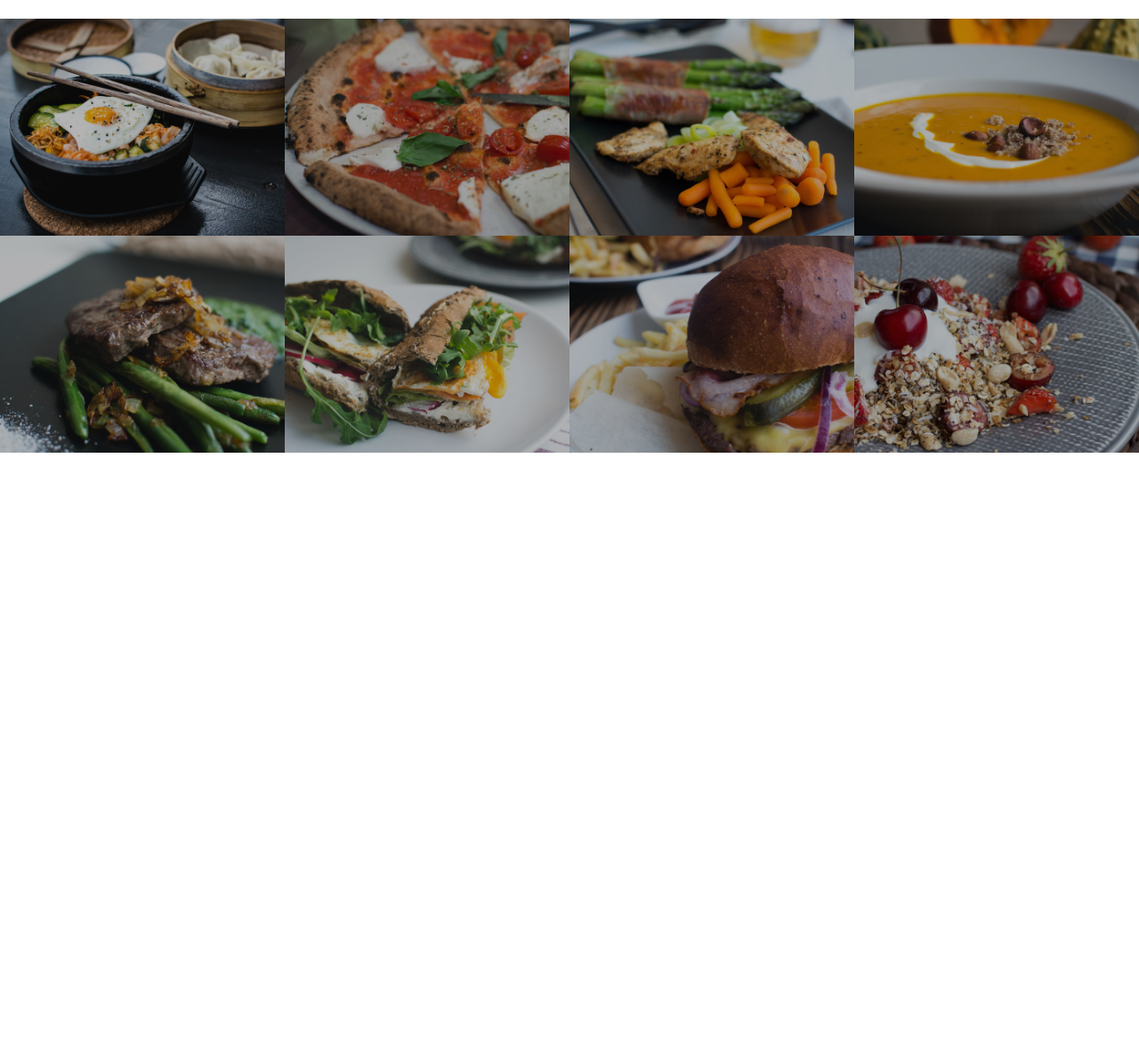
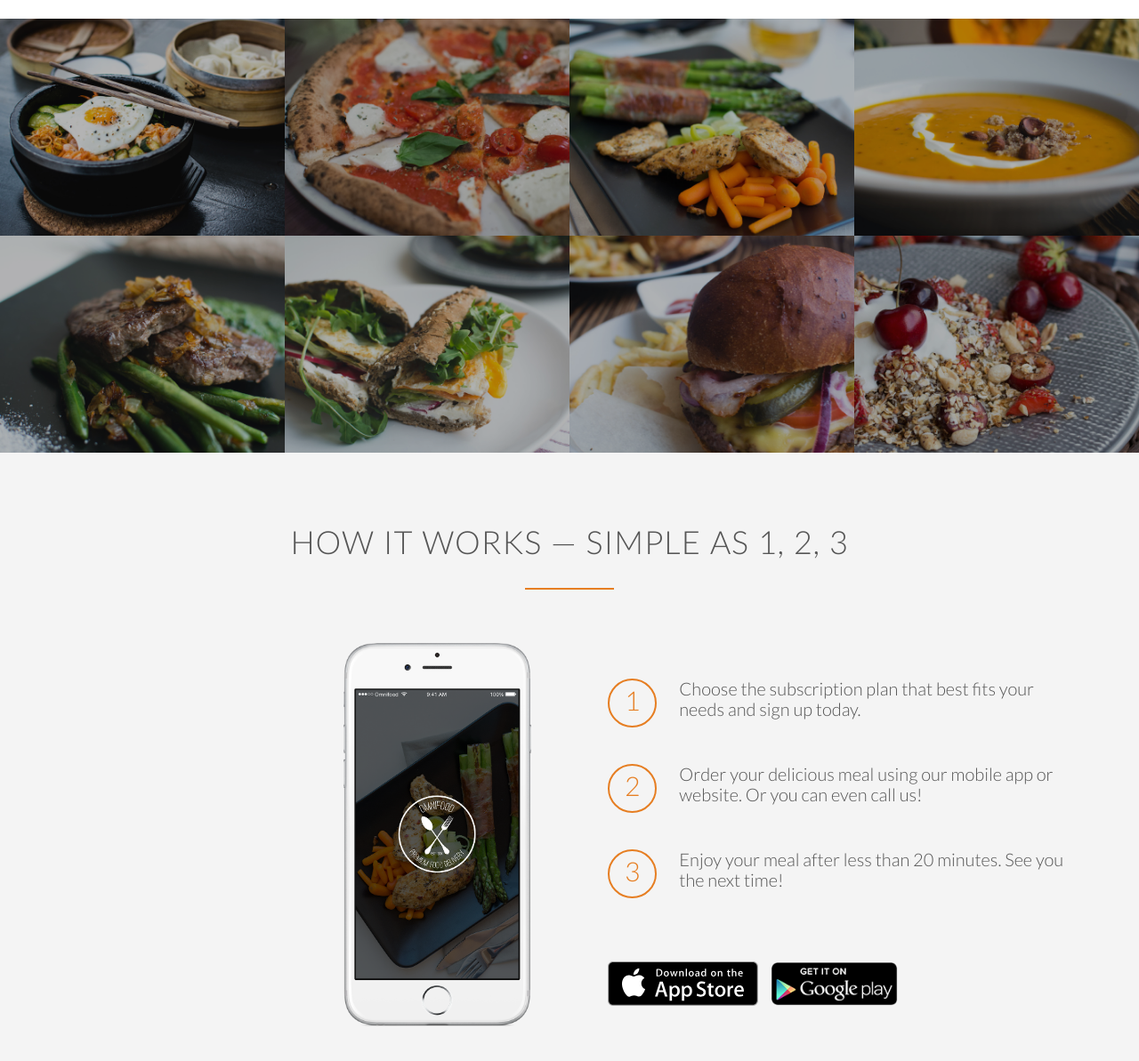
Before and after one commit to thabermeyer/omnifood-project, a website: page app/index.html in a window 1280 px wide. Shown: the part 1489-2682 px from the top of the page at 89% size. Before the commit the page ends 1998 px from the top, so only its background shows below. Drawn offline with Linux system fonts and the light colour scheme.

Commit message:
Finished how-it-works section

```diff
--- a/app/assets/styles/base/_global.css
+++ b/app/assets/styles/base/_global.css
@@ -14,6 +14,22 @@ html {
     font-size: 20px;
     font-weight: 300;
     text-rendering: optimizeLegibility;
+
+}
+
+.clearfix {
+
+    zoom: 1;
+
+    &:after {
+
+        content: '.';
+        clear: both;
+        display: block;
+        height: 0;
+        visibility: hidden;
+
+    }
 
 }
 
@@ -50,3 +66,9 @@ section {
     padding: 0;
 
 }
+
+#how-it-works {
+
+    background-color: $lightGray;
+
+}
--- a/app/assets/styles/base/_variables.css
+++ b/app/assets/styles/base/_variables.css
@@ -1,2 +1,3 @@
 $mainOrange: #e67e22;
 $darkOrange: #cf6d17;
+$lightGray: #f4f4f4;
--- a/app/assets/styles/modules/_btn.css
+++ b/app/assets/styles/modules/_btn.css
@@ -1,4 +1,12 @@
 .btn {
+
+    &__app img {
+
+        height: 50px;
+        width: auto;
+        margin-right: 10px;
+
+    }
 
     &:link, &:visited {
 
--- /dev/null
+++ b/app/assets/styles/modules/_how-it-works.css
@@ -0,0 +1,56 @@
+.how-it-works {
+
+    &__box {
+
+        &:first-child {
+
+            text-align: right;
+            padding-right: 3%;
+            margin-top: 30px;
+
+        }
+
+        &:last-child {
+
+            padding-left: 3%;
+            margin-top: 70px;
+
+        }
+
+    }
+
+    &__app-screen {
+
+        width: 40%;
+
+    }
+
+    &__step {
+
+        margin-bottom: 50px;
+
+        & div {
+
+            color: $mainOrange;
+            border: 2px solid $mainOrange;
+            display: inline-block;
+            border-radius: 50%;
+            height: 55px;
+            width: 55px;
+            text-align: center;
+            padding: 5px;
+            float: left;
+            font-size: 150%;
+            margin-right: 25px;
+
+        }
+
+        &:last-of-type {
+
+            margin-bottom: 80px;
+
+        }
+
+    }
+
+}
--- a/app/assets/styles/styles.css
+++ b/app/assets/styles/styles.css
@@ -5,6 +5,7 @@
 @import "base/_ionicons";
 @import "modules/_large-hero";
 @import "modules/_meals";
+@import "modules/_how-it-works";
 @import "modules/_btn";
 @import "modules/_heading";
 @import "modules/_paragraph";
--- a/app/index.html
+++ b/app/index.html
@@ -88,7 +88,7 @@
 
     <section id="meals">
 
-        <ul class="meals__showcase">
+        <ul class="meals__showcase clearfix">
 
             <li>
                 <figure class="meals__photo">
@@ -116,7 +116,7 @@
 
         </ul>
 
-        <ul class="meals__showcase">
+        <ul class="meals__showcase clearfix">
 
             <li>
                 <figure class="meals__photo">
@@ -146,6 +146,48 @@
 
     </section>
 
+    <section id="how-it-works">
+
+        <div class="row">
+
+            <h2 class="heading heading__h2">How it works &mdash; Simple as 1, 2, 3</h2>
+
+        </div>
+
+        <div class="row">
+
+            <div class="col span-1-of-2 how-it-works__box">
+
+                <img src="assets/images/app-iPhone.png" alt="Omnifood app on iPhone" class="how-it-works__app-screen">
+
+            </div>
+
+            <div class="col span-1-of-2 how-it-works__box">
+
+                <div class="how-it-works__step">
+                    <div>1</div>
+                    <p>Choose the subscription plan that best fits your needs and sign up today.</p>
+                </div>
+
+                <div class="how-it-works__step">
+                    <div>2</div>
+                    <p>Order your delicious meal using our mobile app or website. Or you can even call us!</p>
+                </div>
+
+                <div class="how-it-works__step">
+                    <div>3</div>
+                    <p>Enjoy your meal after less than 20 minutes. See you the next time!</p>
+                </div>
+
+                <a href="#" class="btn__app"><img src="assets/images/download-app.svg" alt="App Store button"></a>
+                <a href="#" class="btn__app"><img src="assets/images/download-app-android.png" alt="Play Store button"></a>
+
+            </div>
+
+        </div>
+
+    </section>
+
 </body>
 
 </html>
--- a/app/temp/styles/styles.css
+++ b/app/temp/styles/styles.css
@@ -360,6 +360,22 @@ html {
 
 }
 
+.clearfix {
+
+    zoom: 1;
+
+}
+
+.clearfix:after {
+
+        content: '.';
+        clear: both;
+        display: block;
+        height: 0;
+        visibility: hidden;
+
+    }
+
 .row {
 
     max-width: 1140px;
@@ -391,6 +407,12 @@ section {
 #meals {
 
     padding: 0;
+
+}
+
+#how-it-works {
+
+    background-color: #f4f4f4;
 
 }
 
@@ -3049,6 +3071,63 @@ section {
 
             }
 
+.how-it-works__box:first-child {
+
+            text-align: right;
+            padding-right: 3%;
+            margin-top: 30px;
+
+        }
+
+.how-it-works__box:last-child {
+
+            padding-left: 3%;
+            margin-top: 70px;
+
+        }
+
+.how-it-works__app-screen {
+
+        width: 40%;
+
+    }
+
+.how-it-works__step {
+
+        margin-bottom: 50px;
+
+    }
+
+.how-it-works__step div {
+
+            color: #e67e22;
+            border: 2px solid #e67e22;
+            display: inline-block;
+            border-radius: 50%;
+            height: 55px;
+            width: 55px;
+            text-align: center;
+            padding: 5px;
+            float: left;
+            font-size: 150%;
+            margin-right: 25px;
+
+        }
+
+.how-it-works__step:last-of-type {
+
+            margin-bottom: 80px;
+
+        }
+
+.btn__app img {
+
+        height: 50px;
+        width: auto;
+        margin-right: 10px;
+
+    }
+
 .btn:link, .btn:visited {
 
         display: inline-block;
```
